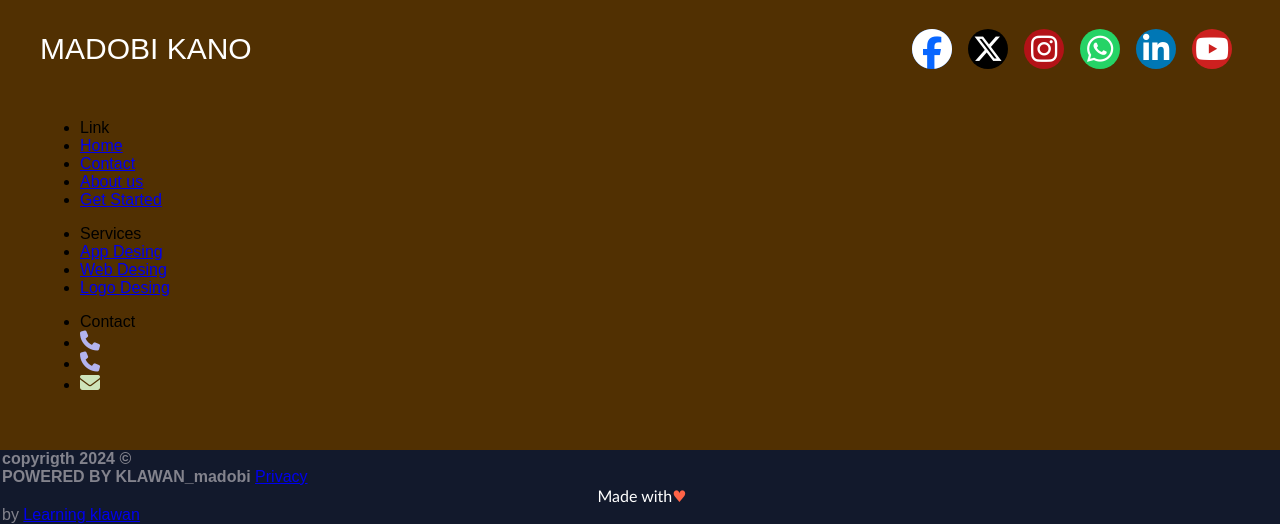
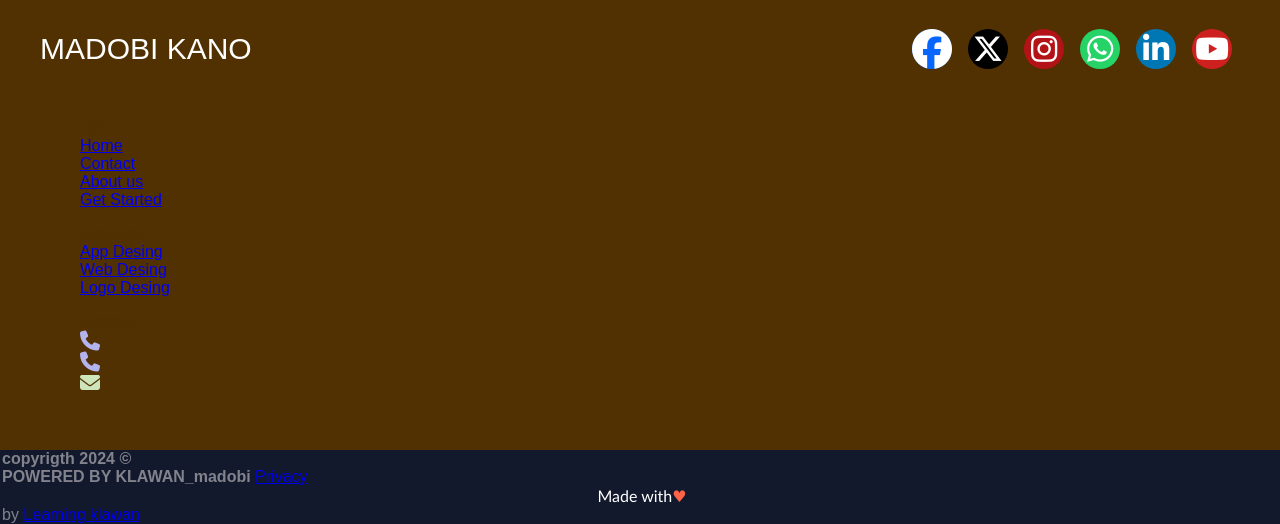
Before and after one commit to Klawan/mywebsite, a PHP site: page /index.html in a window 1280 px wide. Shown: the part 1244-1768 px from the top of the page. Run offline with PHP 8.4, Linux system fonts and the light colour scheme.

Commit message:
Update styles.css

```diff
--- a/styles.css
+++ b/styles.css
@@ -1,4 +1,4 @@
-
+8
 .madobi body {
     font-family: Arial, sans-serif;
     justify-content: center;
@@ -226,6 +226,7 @@ footer .content .top {
 
 footer{
     background: #513002;
+    color: #513002;
 }
 
 .footer-button:hover {
```
